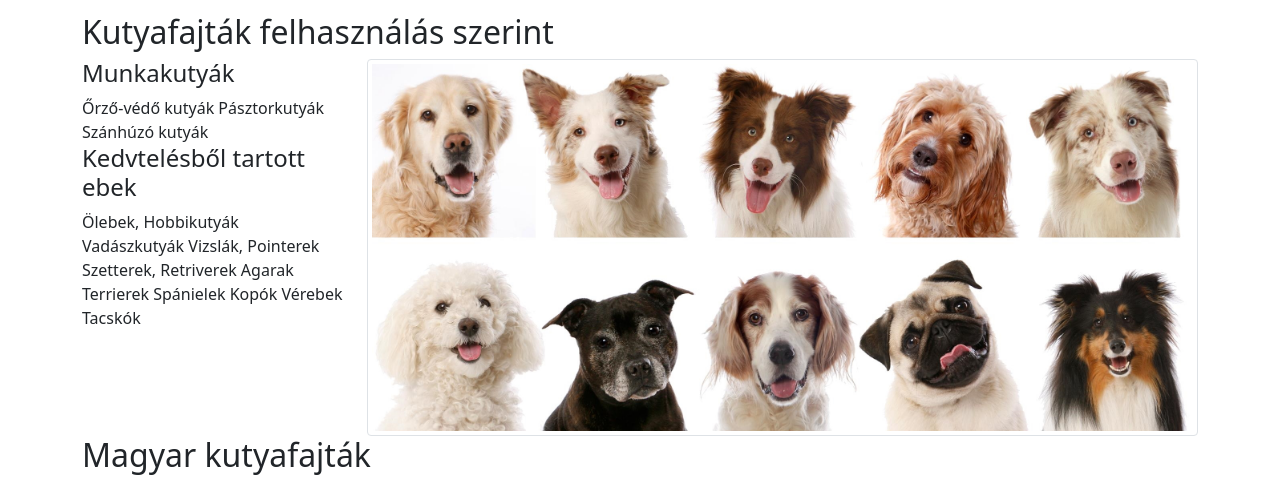
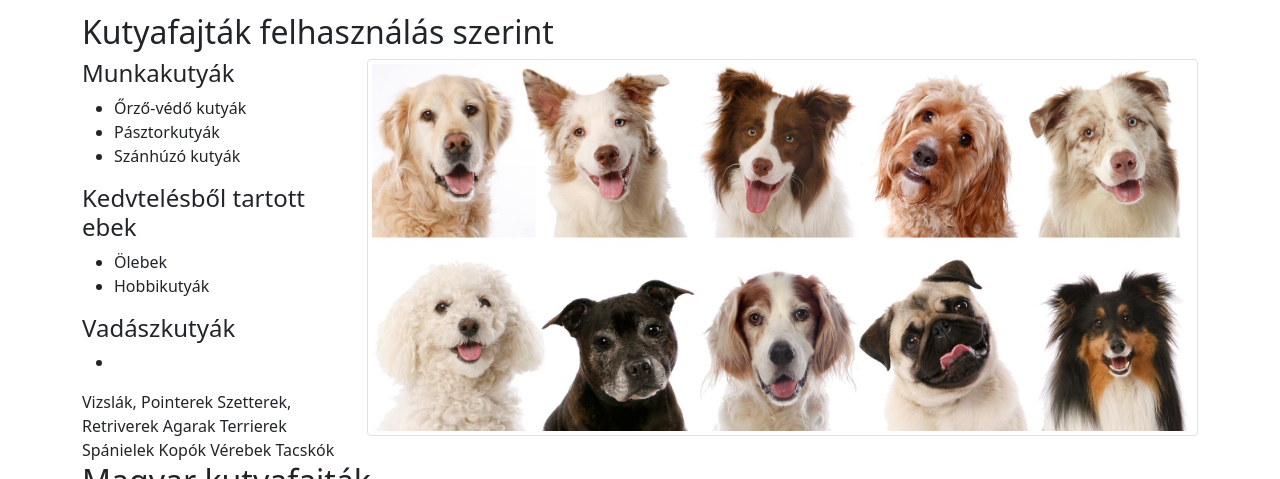
Before and after one commit to MrSpaniel/projekt-2, a plain HTML site: page index.html in a window 1280 px wide. Shown: the part 688-1167 px from the top of the page. Drawn offline with Linux system fonts and the light colour scheme.

Commit message:
ul added

```diff
--- a/index.html
+++ b/index.html
@@ -78,14 +78,20 @@
             <div class="row">
                 <div class="col-md-3">
                     <h4>Munkakutyák</h4>
-Őrző-védő kutyák
-Pásztorkutyák
-Szánhúzó kutyák
-
+                    <ul>
+                        <li>Őrző-védő kutyák</li>
+                        <li>Pásztorkutyák</li>
+                        <li>Szánhúzó kutyák</li>
+                    </ul>
 <h4>Kedvtelésből tartott ebek</h4>
-Ölebek, Hobbikutyák
-
-Vadászkutyák
+<ul>
+    <li>Ölebek</li>
+    <li>Hobbikutyák</li>
+</ul>
+<h4>Vadászkutyák</h4>
+<ul>
+    <li></li>
+</ul>
 Vizslák, Pointerek
 Szetterek, Retriverek
 Agarak
```
